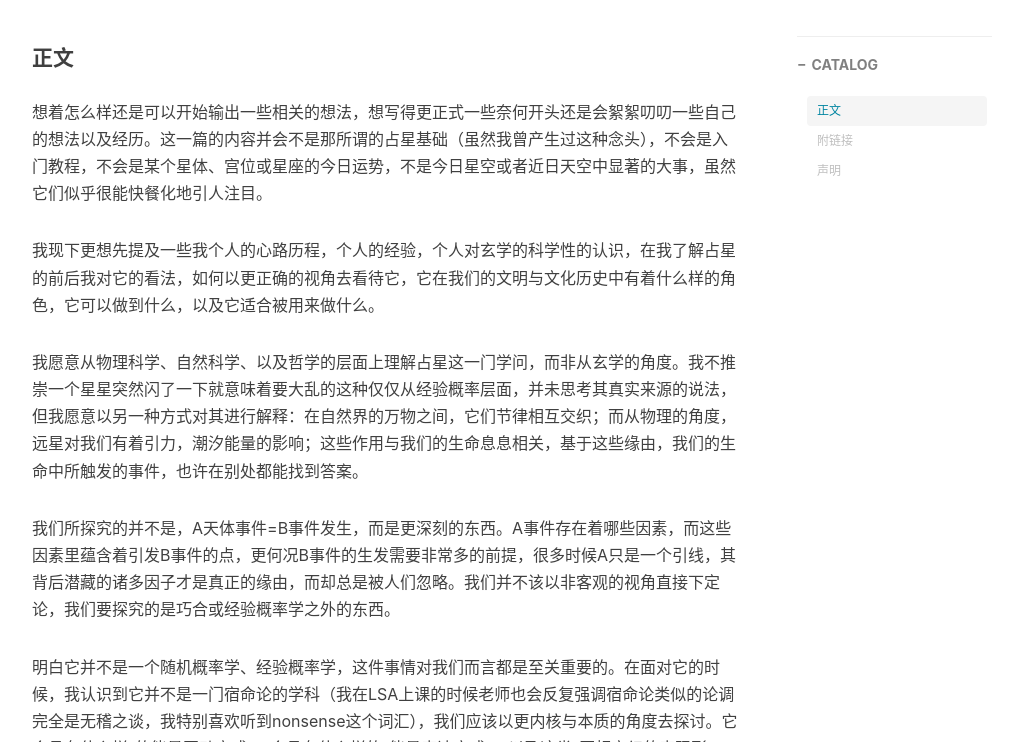
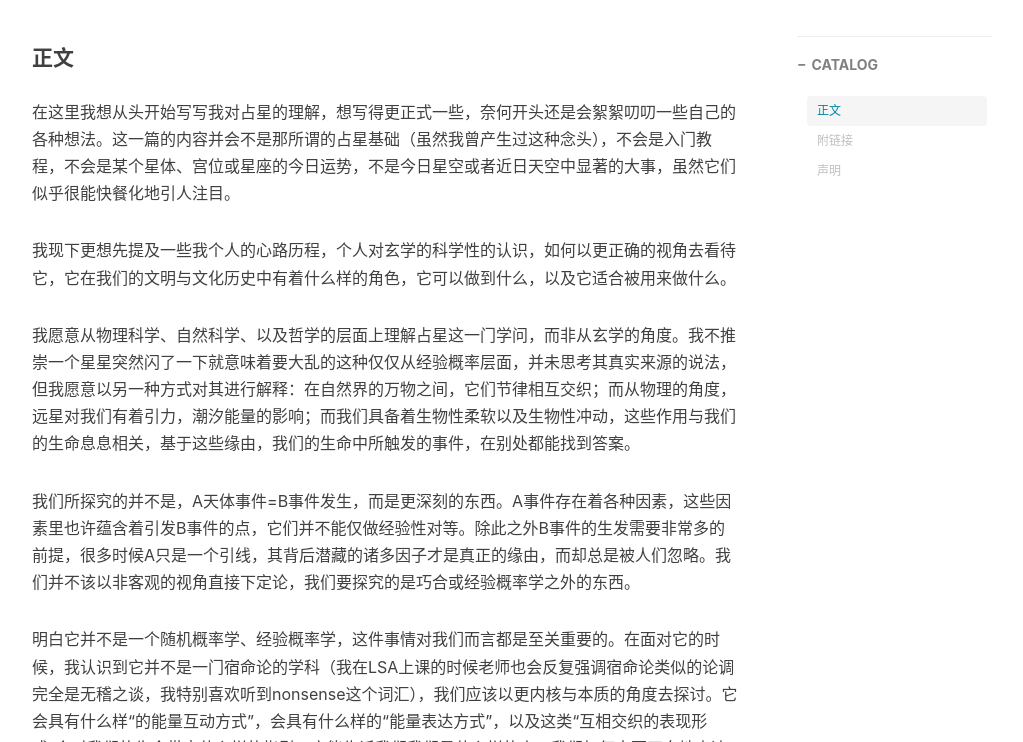
Before and after one commit to ovoskyo/ovoskyo.github.io, a Jekyll site: the page built from _posts/2025-03-24-序章-如何面对占星.md, in a window 1280 px wide and 900 px high, scrolled down 369 px, cut to the strip 158-900 px from the top of the window. Shown: the whole strip, without its empty margins (233-1256 px from the left). Built offline with Jekyll 4.4.1, drawn with Linux system fonts in a browser that asks for light colours; nearby versions of some CDN libraries; comment, search, counter and statistics services are not loaded; some of the changed text lies outside the part shown.

Commit message:
A little change and bug shoot....

```diff
--- a/_posts/2025-03-24-序章-如何面对占星.md
+++ b/_posts/2025-03-24-序章-如何面对占星.md
@@ -14,13 +14,13 @@ tags:
 ---
 #### 正文
 
-想着怎么样还是可以开始输出一些相关的想法，想写得更正式一些奈何开头还是会絮絮叨叨一些自己的想法以及经历。这一篇的内容并会不是那所谓的占星基础（虽然我曾产生过这种念头），不会是入门教程，不会是某个星体、宫位或星座的今日运势，不是今日星空或者近日天空中显著的大事，虽然它们似乎很能快餐化地引人注目。
+在这里我想从头开始写写我对占星的理解，想写得更正式一些，奈何开头还是会絮絮叨叨一些自己的各种想法。这一篇的内容并会不是那所谓的占星基础（虽然我曾产生过这种念头），不会是入门教程，不会是某个星体、宫位或星座的今日运势，不是今日星空或者近日天空中显著的大事，虽然它们似乎很能快餐化地引人注目。
 
-我现下更想先提及一些我个人的心路历程，个人的经验，个人对玄学的科学性的认识，在我了解占星的前后我对它的看法，如何以更正确的视角去看待它，它在我们的文明与文化历史中有着什么样的角色，它可以做到什么，以及它适合被用来做什么。
+我现下更想先提及一些我个人的心路历程，个人对玄学的科学性的认识，如何以更正确的视角去看待它，它在我们的文明与文化历史中有着什么样的角色，它可以做到什么，以及它适合被用来做什么。
 
-我愿意从物理科学、自然科学、以及哲学的层面上理解占星这一门学问，而非从玄学的角度。我不推崇一个星星突然闪了一下就意味着要大乱的这种仅仅从经验概率层面，并未思考其真实来源的说法，但我愿意以另一种方式对其进行解释：在自然界的万物之间，它们节律相互交织；而从物理的角度，远星对我们有着引力，潮汐能量的影响；这些作用与我们的生命息息相关，基于这些缘由，我们的生命中所触发的事件，也许在别处都能找到答案。
+我愿意从物理科学、自然科学、以及哲学的层面上理解占星这一门学问，而非从玄学的角度。我不推崇一个星星突然闪了一下就意味着要大乱的这种仅仅从经验概率层面，并未思考其真实来源的说法，但我愿意以另一种方式对其进行解释：在自然界的万物之间，它们节律相互交织；而从物理的角度，远星对我们有着引力，潮汐能量的影响；而我们具备着生物性柔软以及生物性冲动，这些作用与我们的生命息息相关，基于这些缘由，我们的生命中所触发的事件，在别处都能找到答案。
 
-我们所探究的并不是，A天体事件=B事件发生，而是更深刻的东西。A事件存在着哪些因素，而这些因素里蕴含着引发B事件的点，更何况B事件的生发需要非常多的前提，很多时候A只是一个引线，其背后潜藏的诸多因子才是真正的缘由，而却总是被人们忽略。我们并不该以非客观的视角直接下定论，我们要探究的是巧合或经验概率学之外的东西。
+我们所探究的并不是，A天体事件=B事件发生，而是更深刻的东西。A事件存在着各种因素，这些因素里也许蕴含着引发B事件的点，它们并不能仅做经验性对等。除此之外B事件的生发需要非常多的前提，很多时候A只是一个引线，其背后潜藏的诸多因子才是真正的缘由，而却总是被人们忽略。我们并不该以非客观的视角直接下定论，我们要探究的是巧合或经验概率学之外的东西。
 
 明白它并不是一个随机概率学、经验概率学，这件事情对我们而言都是至关重要的。在面对它的时候，我认识到它并不是一门宿命论的学科（我在LSA上课的时候老师也会反复强调宿命论类似的论调完全是无稽之谈，我特别喜欢听到nonsense这个词汇），我们应该以更内核与本质的角度去探讨。它会具有什么样“的能量互动方式”，会具有什么样的“能量表达方式”，以及这类“互相交织的表现形式”会对我们的生命带来什么样的指引。它能告诉我们我们是什么样的人，我们如何去更正向地表达我们的才能，而不是因为抑制其让其在潜意识中以负面的形式表达。当我们看见它的时候，才能更好地习得如何与之相处。
 
```
Also changed, not shown: other parts of _posts/2025-03-24-序章-如何面对占星.md (+3 -1 lines), 2 other files.
